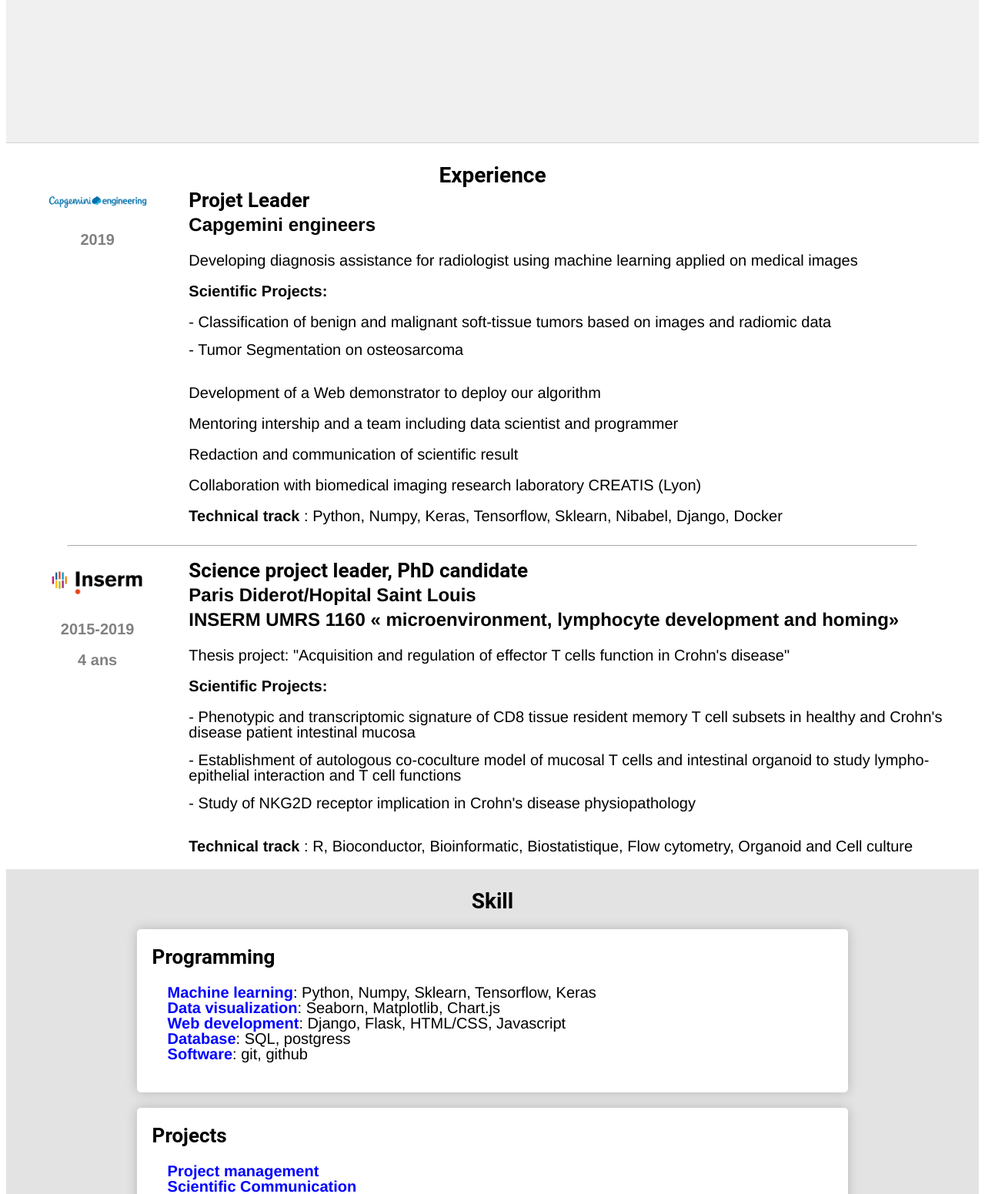
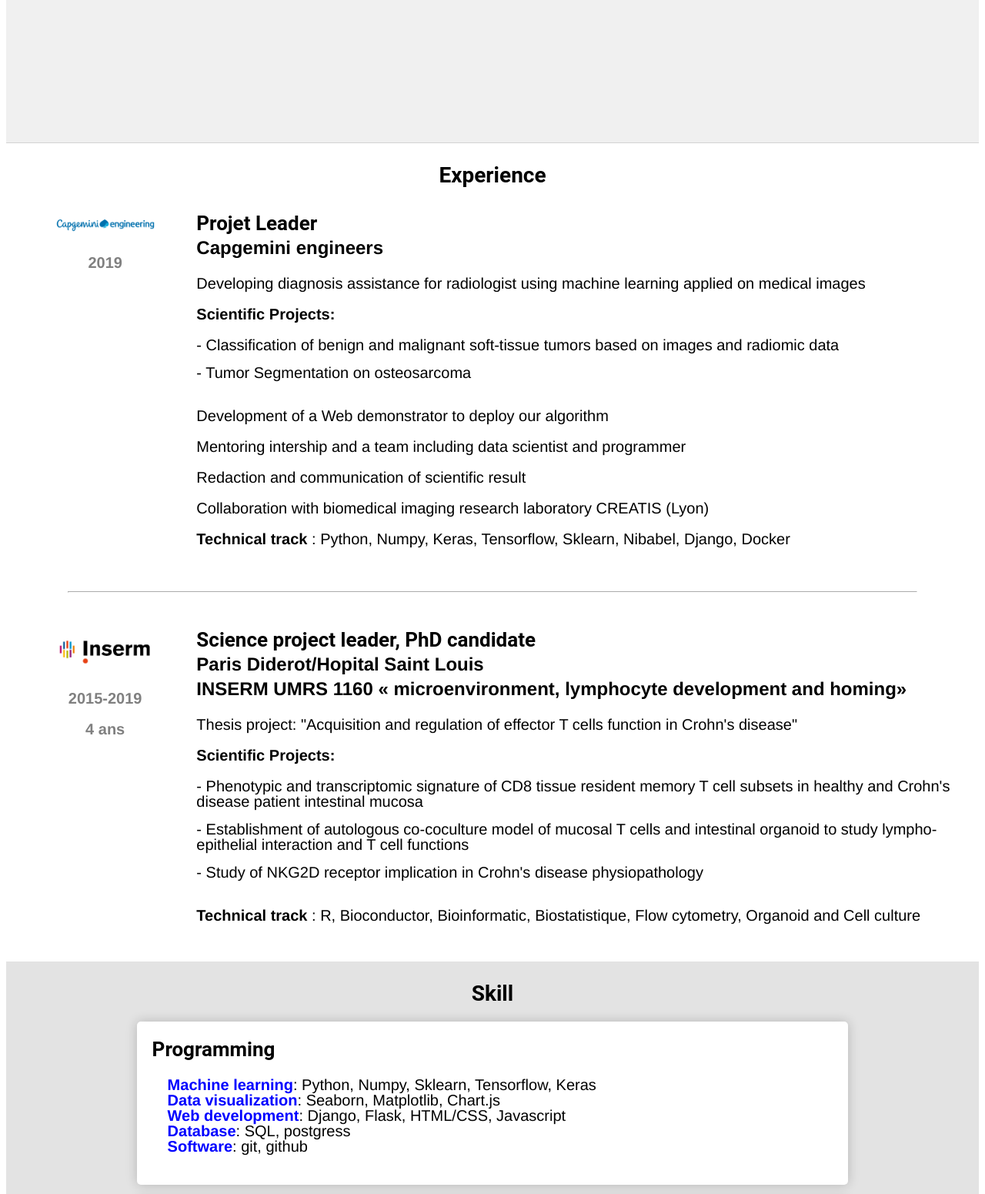
Before and after one commit to hbiom/profile, a PHP site: page / in a window 1280 px wide. Shown: the part 623-2174 px from the top of the page at 77% size. Run offline with PHP 8.4, Linux system fonts and the light colour scheme; some libraries are stand-ins or nearby versions.

Commit message:
js + bugs

```diff
--- a/component/container.css
+++ b/component/container.css
@@ -58,6 +58,8 @@
 
 /*list*/
 
+
+
 .list {
   display: flex;
   flex-direction: column;
@@ -68,7 +70,9 @@
 
 .sublist {
   width: 100%;
+  padding:10px;
   border-radius: 5px;
+  margin: 20px auto;
 }
 
 .sublist a {
--- a/style.css
+++ b/style.css
@@ -7,7 +7,6 @@
 @import url("component/font-page.css");
 @import url("component/footer.css");
 @import url("component/topnav.css");
-
 
 html{
   scroll-behavior:smooth
@@ -78,7 +77,6 @@
   color: white;
 }
 
-
 .text-center {
   text-align: center;
 }
```
